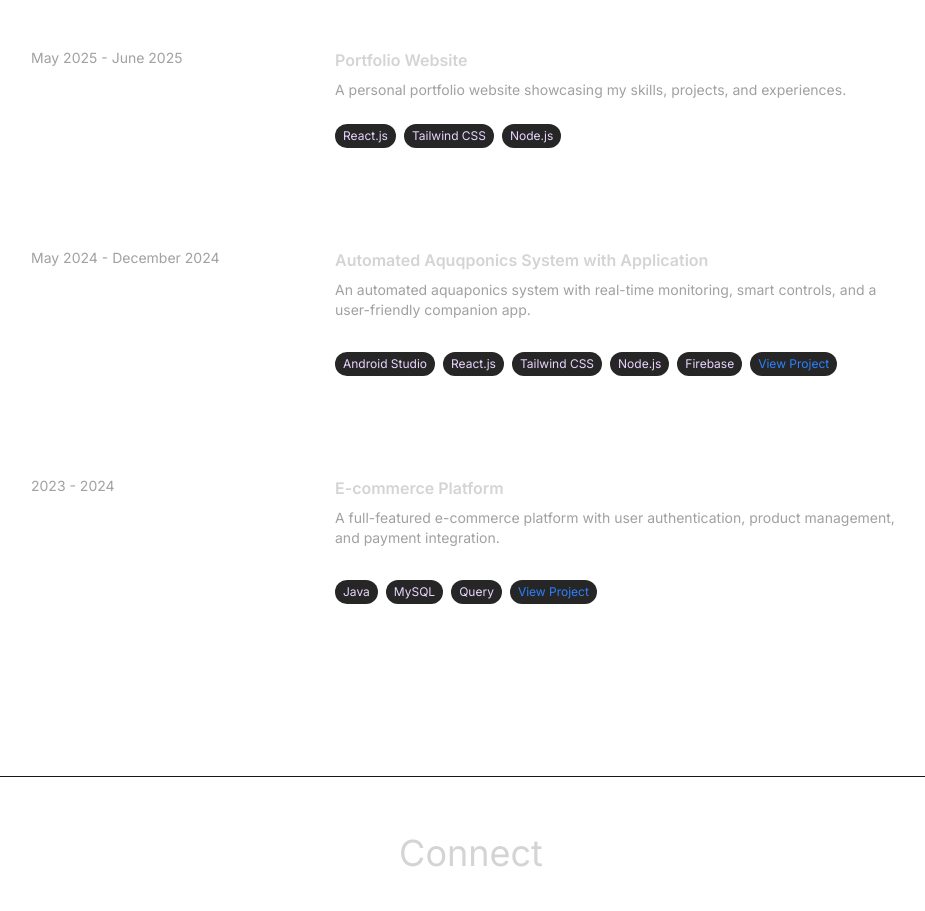
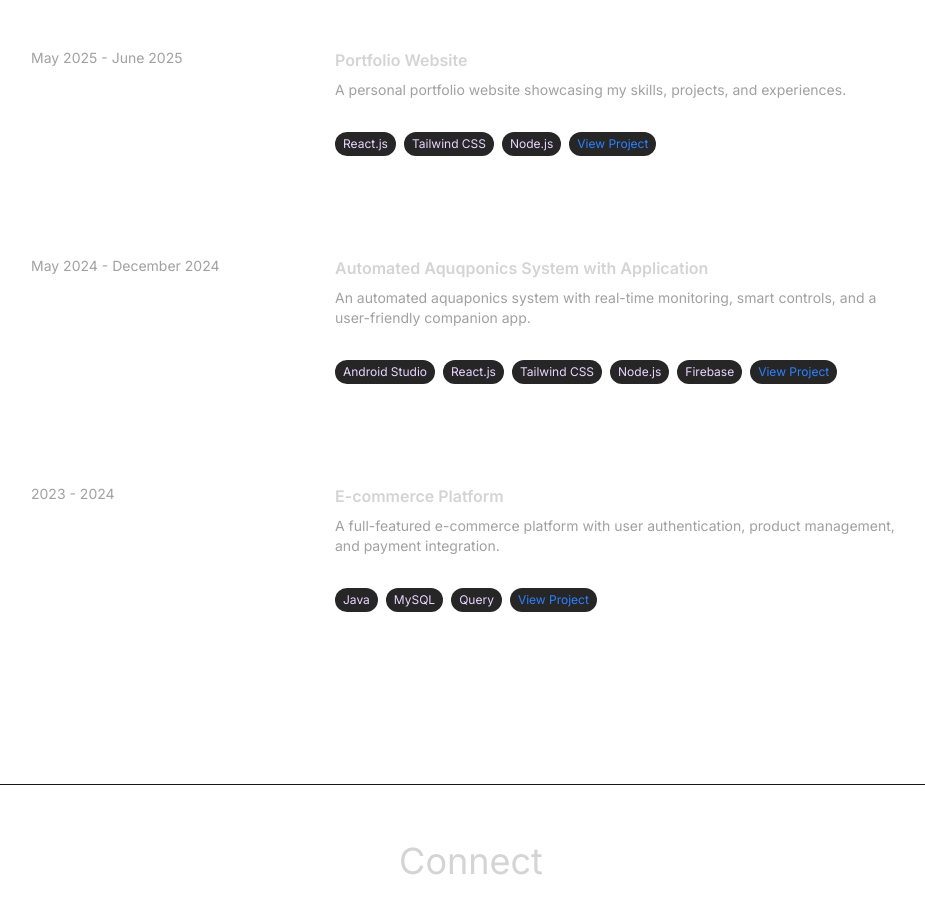
Before and after one commit to PJCarlo/Portfolio-John-Profile, a React (Vite) app: page / in a window 1280 px wide. Shown: the part 2080-2991 px from the top of the page, without its empty margins (169-1094 px from the left). Built offline with nearby package versions, Linux system fonts and the light colour scheme.

Commit message:
code updated

```diff
--- a/src/constants/index.js
+++ b/src/constants/index.js
@@ -18,7 +18,7 @@ export const PROJECTS = [
     title: "Portfolio Website",
     description: "A personal portfolio website showcasing my skills, projects, and experiences.",
     technologies: ["React.js", "Tailwind CSS", "Node.js"],
-    link: "",
+    link: "https://portfolio-john-profile.vercel.app/",
   },
   {
     date: "May 2024 - December 2024",
```
